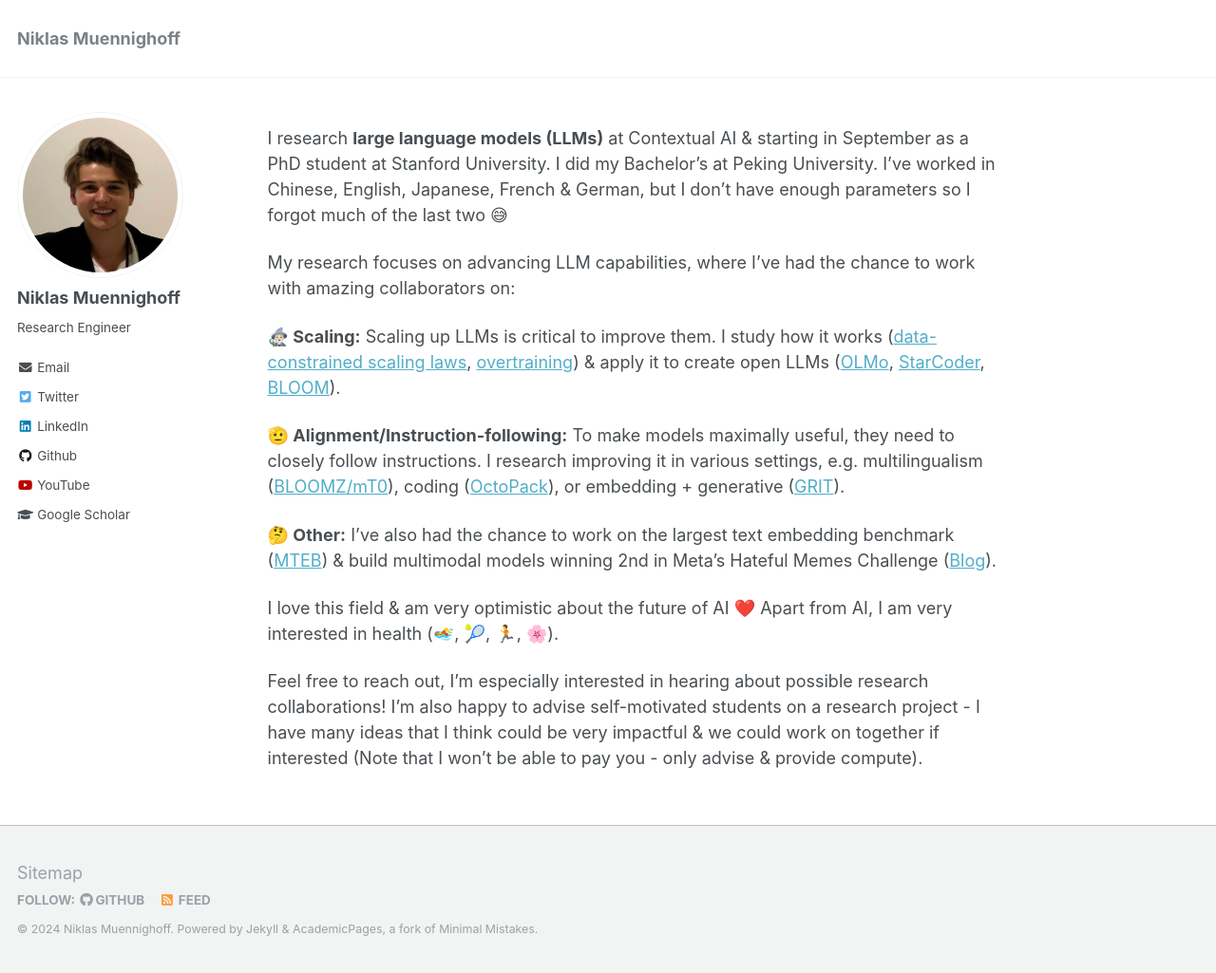
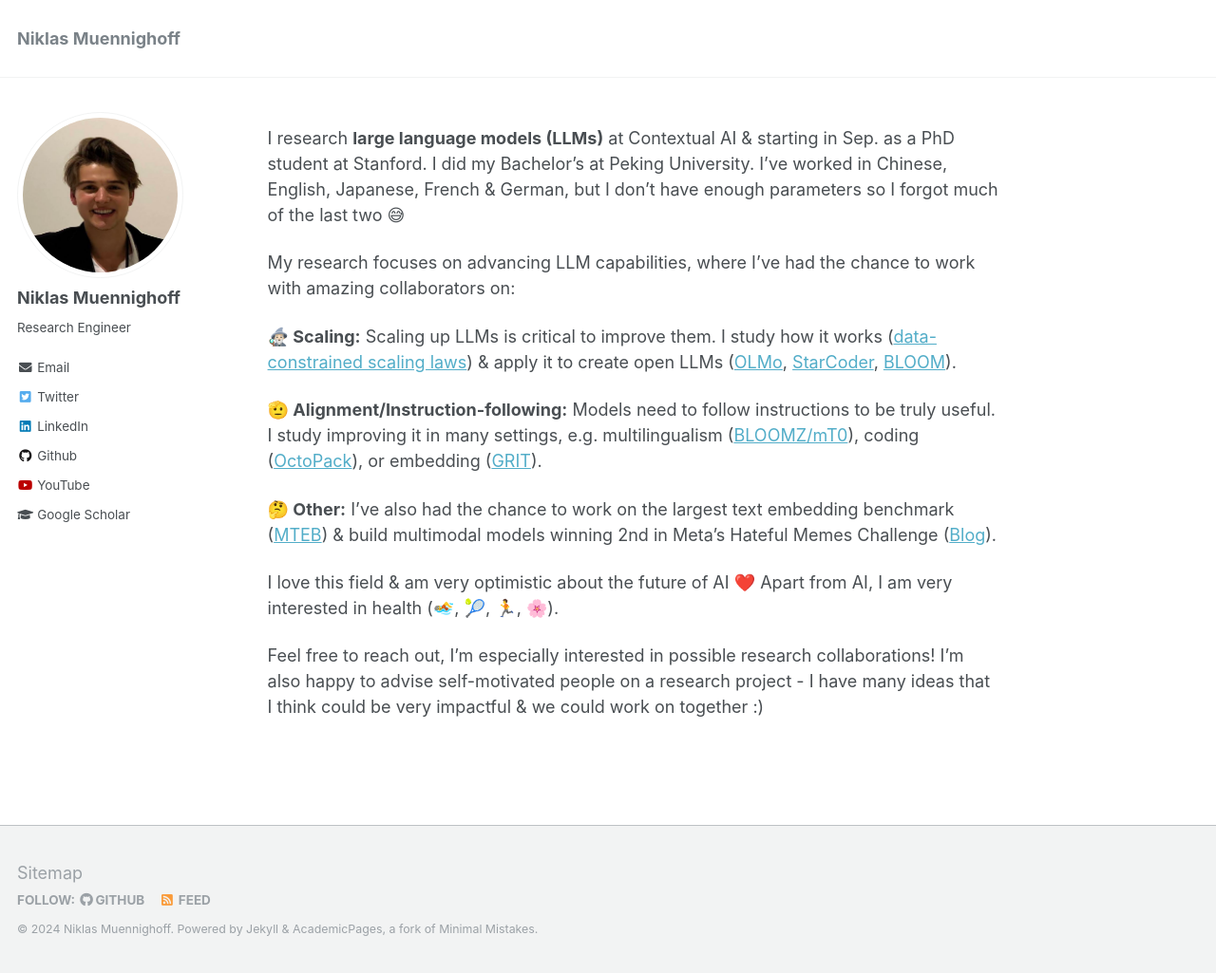
Before and after one commit to Muennighoff/Muennighoff.github.io, a Jekyll site: the page built from _pages/about.md, in a window 1280 px wide and 1025 px high. Shown: the whole window at 95% size. Built offline with Jekyll 4.4.1, drawn with Linux system fonts in a browser that asks for light colours.

Commit message:
Update about.md

```diff
--- a/_pages/about.md
+++ b/_pages/about.md
@@ -9,16 +9,16 @@
   - /about.html
 ---
 
-I research **large language models (LLMs)** at Contextual AI & starting in September as a PhD student at Stanford University. I did my Bachelor's at Peking University. I've worked in Chinese, English, Japanese, French & German, but I don't have enough parameters so I forgot much of the last two 😅
+I research **large language models (LLMs)** at Contextual AI & starting in Sep. as a PhD student at Stanford. I did my Bachelor's at Peking University. I've worked in Chinese, English, Japanese, French & German, but I don't have enough parameters so I forgot much of the last two 😅
 
 My research focuses on advancing LLM capabilities, where I've had the chance to work with amazing collaborators on:
 
-**🧙🏻‍♂️ Scaling:** Scaling up LLMs is critical to improve them. I study how it works ([data-constrained scaling laws](https://arxiv.org/abs/2305.16264), [overtraining](https://arxiv.org/abs/2403.08540)) & apply it to create open LLMs ([OLMo](https://arxiv.org/abs/2402.00838), [StarCoder](https://arxiv.org/abs/2305.06161), [BLOOM](https://arxiv.org/abs/2211.05100)).
+**🧙🏻‍♂️ Scaling:** Scaling up LLMs is critical to improve them. I study how it works ([data-constrained scaling laws](https://arxiv.org/abs/2305.16264)) & apply it to create open LLMs ([OLMo](https://arxiv.org/abs/2402.00838), [StarCoder](https://arxiv.org/abs/2305.06161), [BLOOM](https://arxiv.org/abs/2211.05100)).
 
-**🫡 Alignment/Instruction-following:** To make models maximally useful, they need to closely follow instructions. I research improving it in various settings, e.g. multilingualism ([BLOOMZ/mT0](https://arxiv.org/abs/2211.01786)), coding ([OctoPack](https://arxiv.org/abs/2308.07124)), or embedding + generative ([GRIT](https://arxiv.org/abs/2402.09906)).
+**🫡 Alignment/Instruction-following:** Models need to follow instructions to be truly useful. I study improving it in many settings, e.g. multilingualism ([BLOOMZ/mT0](https://arxiv.org/abs/2211.01786)), coding ([OctoPack](https://arxiv.org/abs/2308.07124)), or embedding ([GRIT](https://arxiv.org/abs/2402.09906)).
 
 **🤔 Other:** I've also had the chance to work on the largest text embedding benchmark ([MTEB](https://arxiv.org/abs/2210.07316)) & build multimodal models winning 2nd in Meta's Hateful Memes Challenge ([Blog](https://ai.facebook.com/blog/hateful-memes-challenge-winners/)).
 
 I love this field & am very optimistic about the future of AI ❤️ Apart from AI, I am very interested in health (🏊, 🎾, 🏃, 🌸).
 
-Feel free to reach out, I'm especially interested in hearing about possible research collaborations! I'm also happy to advise self-motivated students on a research project - I have many ideas that I think could be very impactful & we could work on together if interested (Note that I won't be able to pay you - only advise & provide compute).
+Feel free to reach out, I'm especially interested in possible research collaborations! I'm also happy to advise self-motivated people on a research project - I have many ideas that I think could be very impactful & we could work on together :)
```
